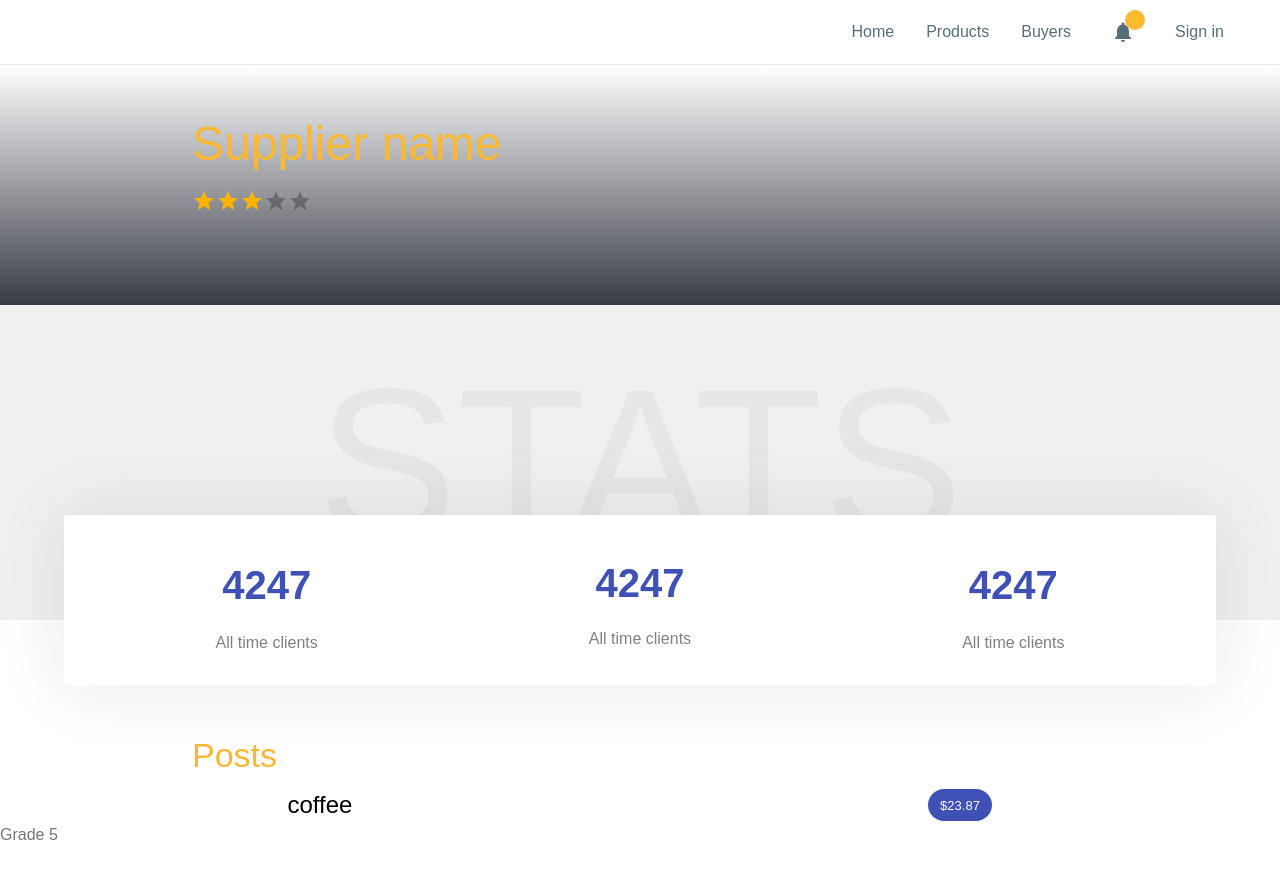
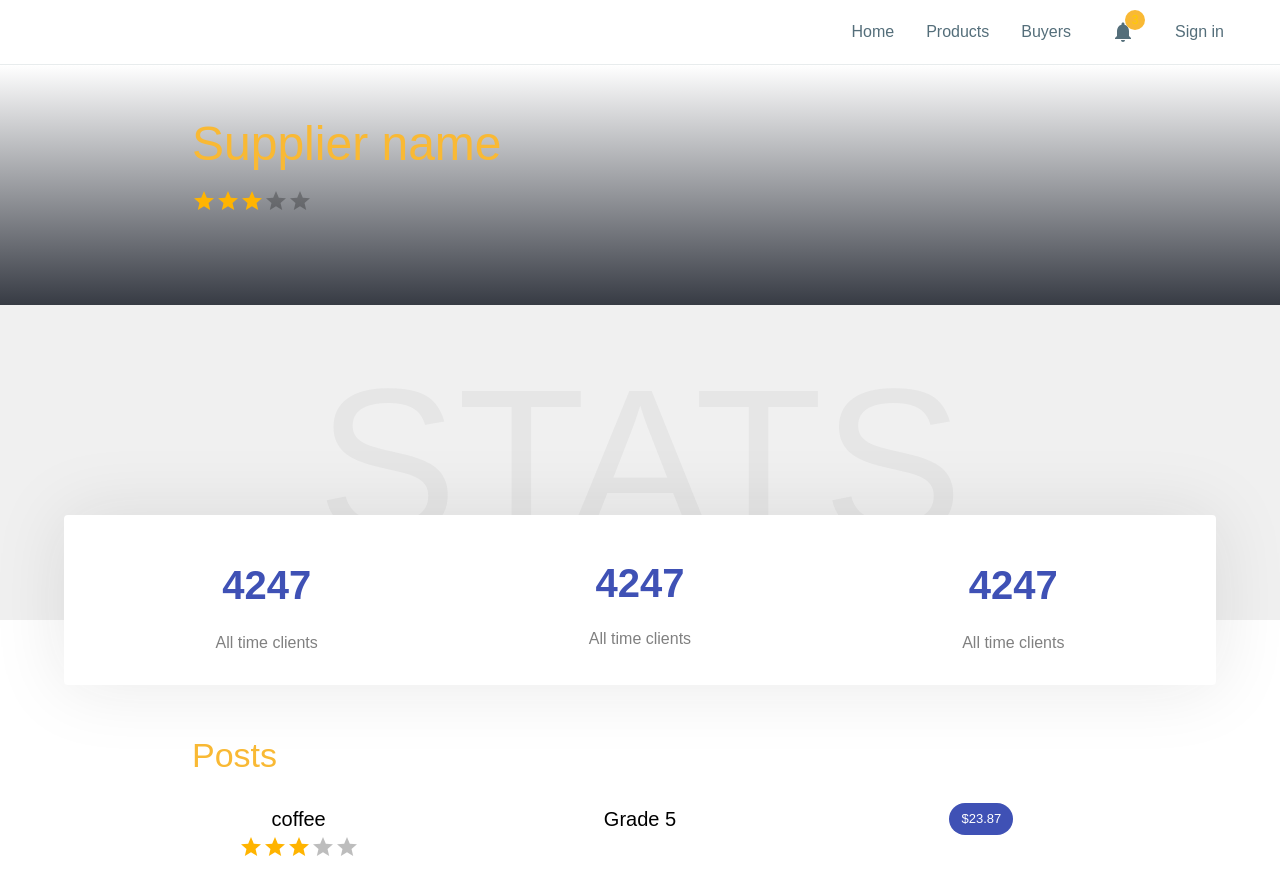
Before and after one commit to BuildForSDGCohort2/coffee-port-client, a React (Create React App) app: page /describe in a window 1280 px wide. Before the commit the page ends 849 px from the top, so only its background shows below. Built offline with nearby package versions, Linux system fonts and the light colour scheme.

Commit message:
style: changed layout for posted products list

```diff
--- a/src/components/posted-product-item/posted-product-item.component.jsx
+++ b/src/components/posted-product-item/posted-product-item.component.jsx
@@ -2,33 +2,34 @@ import React from 'react';
 
 import Typography from '@material-ui/core/Typography';
 import Grid from '@material-ui/core/Grid';
-
+import Rating from '@material-ui/lab/Rating';
 import Chip from '@material-ui/core/Chip';
 import useStyles from './posted-product-item.styles';
 
 const PostedProductItem = () => {
   const classes = useStyles();
   return (
-    <div>
+
       <Grid container className={classes.details}>
-        <Grid item md={6}>
-          <Typography component="h5" variant="h5">
+        <Grid item md={4}>
+          <Typography component="h6" variant="h6">
             coffee
           </Typography>
+          <Rating name="read-only" value={3} readOnly   className={classes.rating}/>
+          </Grid>
+          <Grid item md={4}>
+            <Typography component="h6" variant="h6">
+              Grade 5
+            </Typography>
+
         </Grid>
-        <Grid item md={6}>
+        <Grid item md={4}>
           <Chip color="primary" label="$23.87" />
         </Grid>
+
+
+
       </Grid>
-
-      <Typography
-        body1="true"
-        variant="subtitle1"
-        color="textSecondary"
-      >
-        Grade 5
-      </Typography>
-    </div>
   );
 };
 export default PostedProductItem;
--- a/src/components/posted-product-item/posted-product-item.styles.js
+++ b/src/components/posted-product-item/posted-product-item.styles.js
@@ -4,6 +4,8 @@ const useStyles = makeStyles((theme) => ({
   details: {
     display: 'flex',
     textAlign: 'center',
+    margin: '2% 10%',
+    width: '80%',
   },
   content: {
     flex: '1 0 auto',
```
